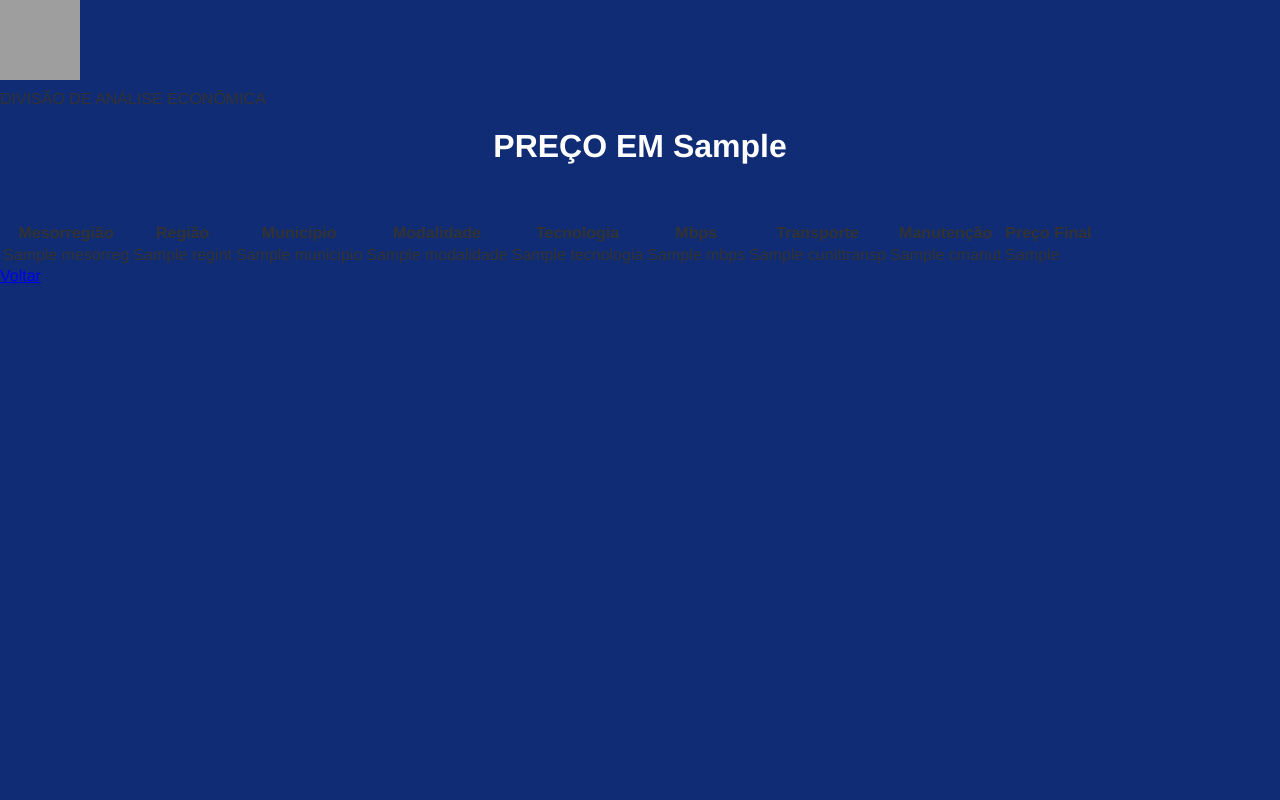
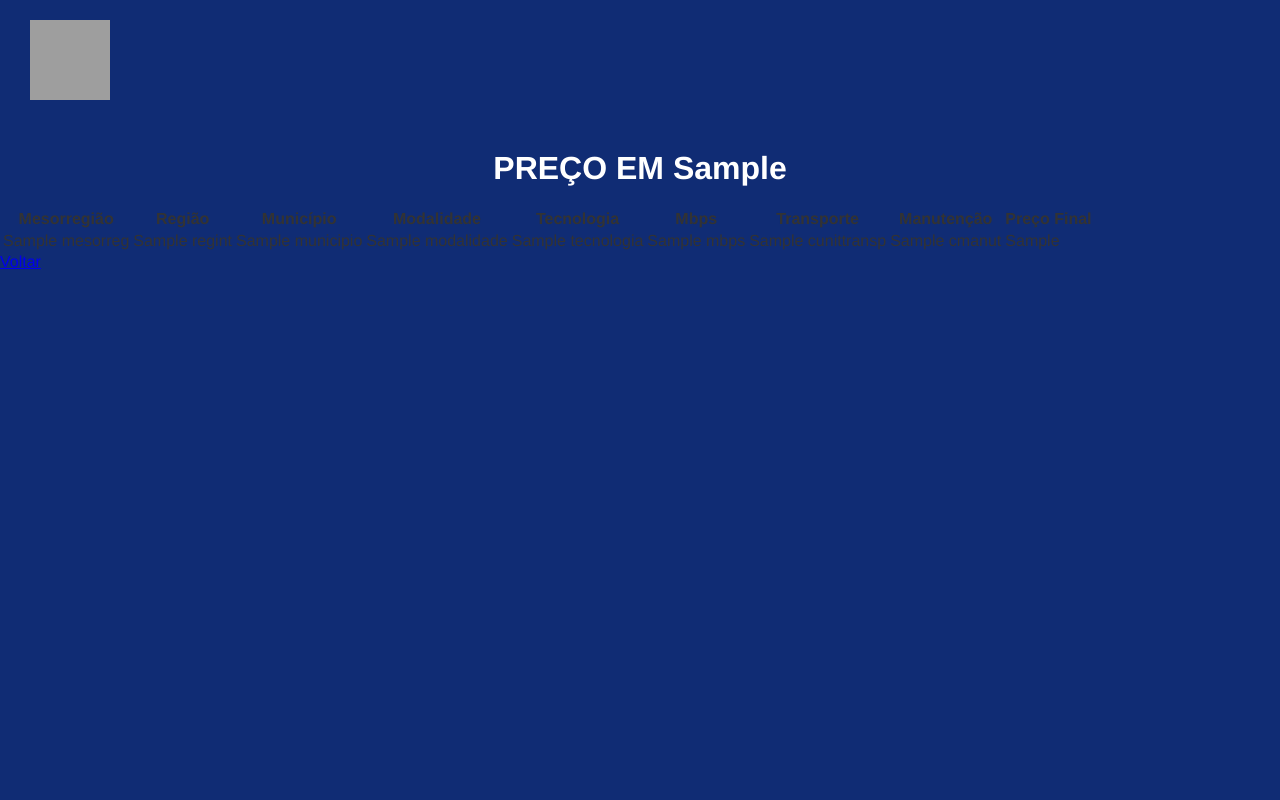
Before and after one commit to Lu4nL1ma/dae_systems, a Django app: template dae_sys/dae_web_sys/templates/resultado.html in a window 1280 px wide. Run offline with Django 5.2, Linux system fonts and the light colour scheme; the template is opened without the code that fills it: most values are stand-ins (such as "Sample title", 1, 10 or a date in 2020); parts of the project's set-up code (start-up, migrations or seed data) failed here and were passed over; grey boxes are pictures that could not be loaded.

Commit message:
Update resultado.html

```diff
--- a/dae_sys/dae_web_sys/templates/resultado.html
+++ b/dae_sys/dae_web_sys/templates/resultado.html
@@ -1,24 +1,23 @@
 {% load static %}
 
+<!DOCTYPE html>
 <html lang="pt-br">
 <head>
-    <meta charset="UTF-8">
-    <meta name="viewport" content="width=device-width, initial-scale=1.0">
+    <meta charset="UTF-8" />
+    <meta name="viewport" content="width=device-width, initial-scale=1.0"/>
     <title>DAE_SYSTEMS</title>
-    <link rel="stylesheet" href="{% static 'css/style.css' %}">
+    <link rel="stylesheet" href="{% static 'css/style.css' %}" />
 </head>
-    <div>
-    <body class="fundo">
-      <div> <img class="img" src="{% static 'imagens/logo' %}" alt="">  <div class="dae"> DIVISÃO DE ANÁLISE ECONÔMICA </div>   </div>
-    <h1> PREÇO EM {{ano_busca}} </h1>
 
-    <div class="centro">
+<body>
+    <header class="header">
+        <img class="img" src="{% static 'imagens/logo.png' %}" alt="Logo" />
+    </header>
 
+    <h1>PREÇO EM {{ ano_busca }}</h1>
 
-            <br> <br>
-
+    <main class="results-container">
         <div class="table">
-
             <table>
                 <tr>
                     <th>Mesorregião</th>
@@ -30,29 +29,24 @@
                     <th>Transporte</th>
                     <th>Manutenção</th>
                     <th>Preço Final</th>
-
                 </tr>
                 {% for c in df.itertuples %}
                 <tr>
-                      <td>{{c.mesorreg}}</td>
-                      <td>{{c.regint}}</td>
-                      <td>{{c.municipio}}</td>
-                      <td>{{c.modalidade}}</td>
-                      <td>{{c.tecnologia}}</td>
-                      <td>{{c.mbps}}</td>
-                      <td>{{c.cunittransp}}</td>
-                      <td>{{c.cmanut}}</td>
-                      <td>{{c.preco_final}}</td>
-
+                    <td>{{ c.mesorreg }}</td>
+                    <td>{{ c.regint }}</td>
+                    <td>{{ c.municipio }}</td>
+                    <td>{{ c.modalidade }}</td>
+                    <td>{{ c.tecnologia }}</td>
+                    <td>{{ c.mbps }}</td>
+                    <td>{{ c.cunittransp }}</td>
+                    <td>{{ c.cmanut }}</td>
+                    <td>{{ c.preco_final }}</td>
                 </tr>
                 {% endfor %}
             </table>
-
         </div>
 
-                <div> <a href="{% url 'form' %}" class="btn-voltar"> Voltar </a> </div>
-    </div>
-
+        <a href="{% url 'form' %}" class="btn-voltar">Voltar</a>
+    </main>
 </body>
-
 </html>
```
Lines whose indentation alone changed are shown as unchanged.
